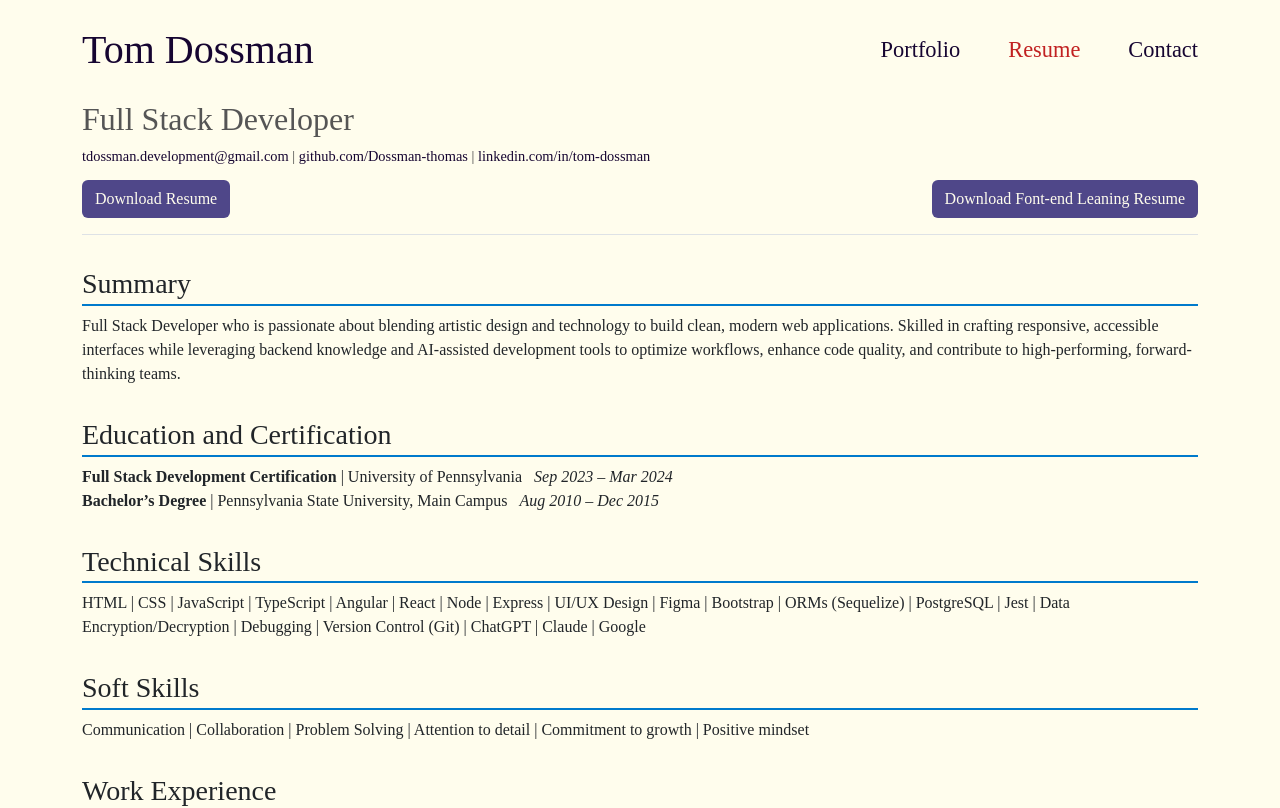
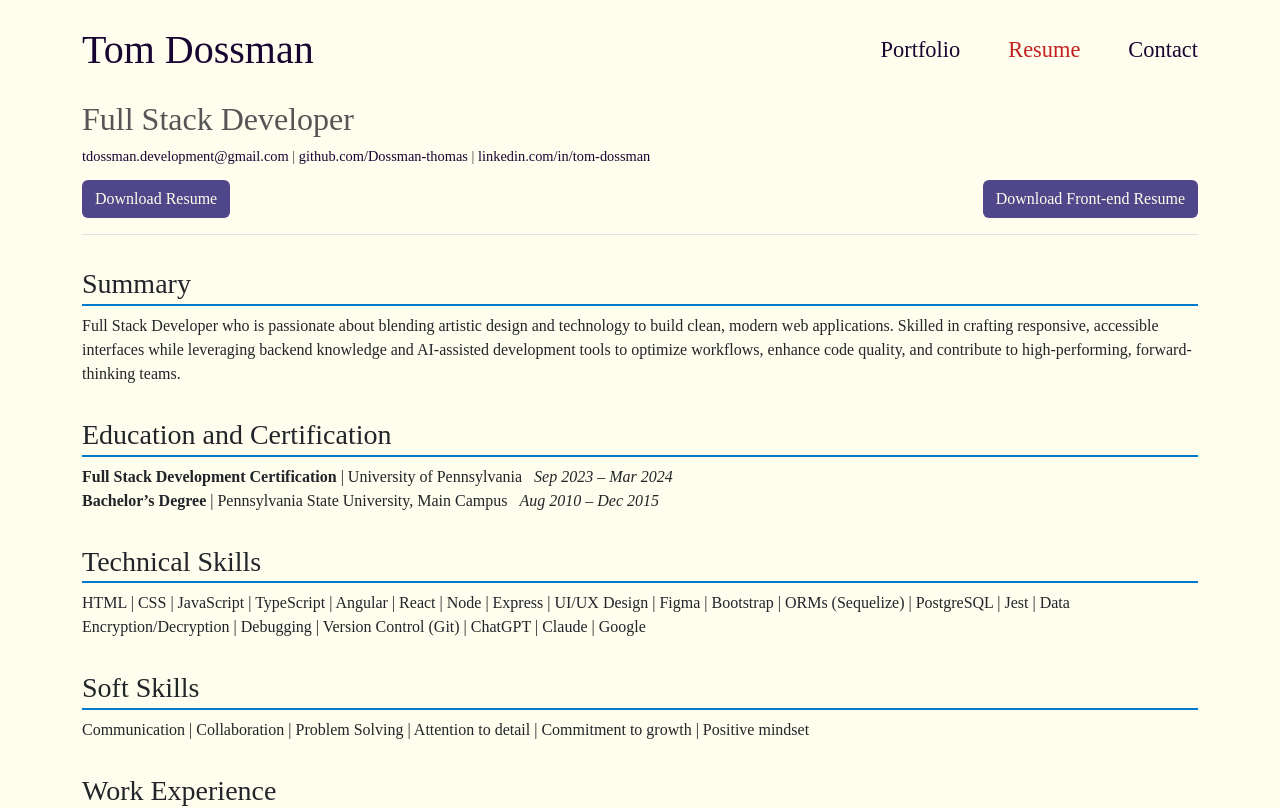
Before and after one commit to Dossman-thomas/Portfolio, a React (Vite) app: page /resume in a window 1280 px wide. Shown: the top 808 px of the page. Built offline with nearby package versions, Linux system fonts and the light colour scheme; a web font is replaced by a local one.

Commit message:
corrected FE resume button spelling

```diff
--- a/src/pages/Resume.jsx
+++ b/src/pages/Resume.jsx
@@ -57,7 +57,7 @@ export default function Resume() {
               Download Resume
             </a>
             <a className="btn" id="resume-btn" href={FEDossmanResume} download>
-              Download Font-end Leaning Resume
+              Download Front-end Resume
             </a>
           </div>
 
```
